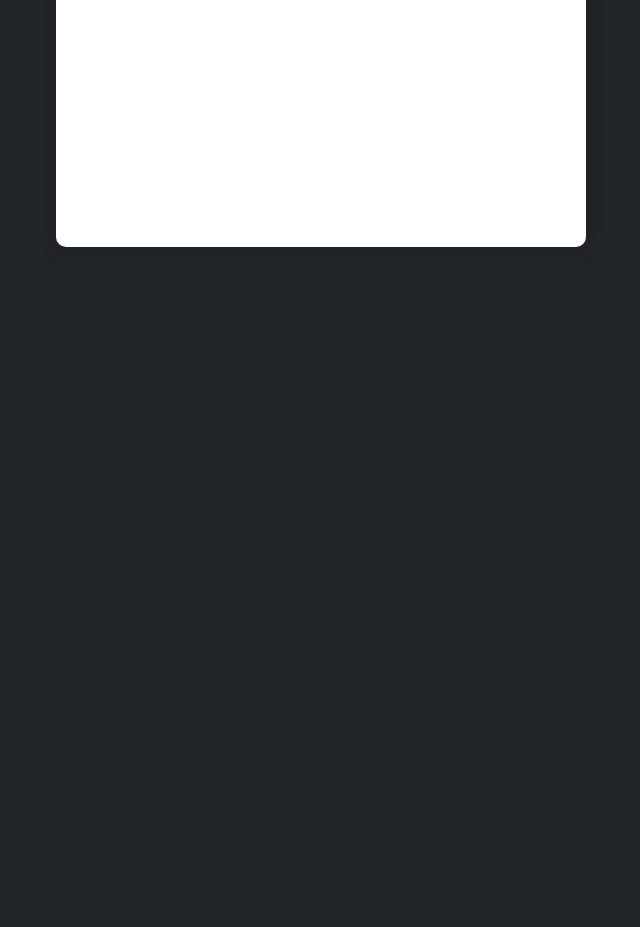
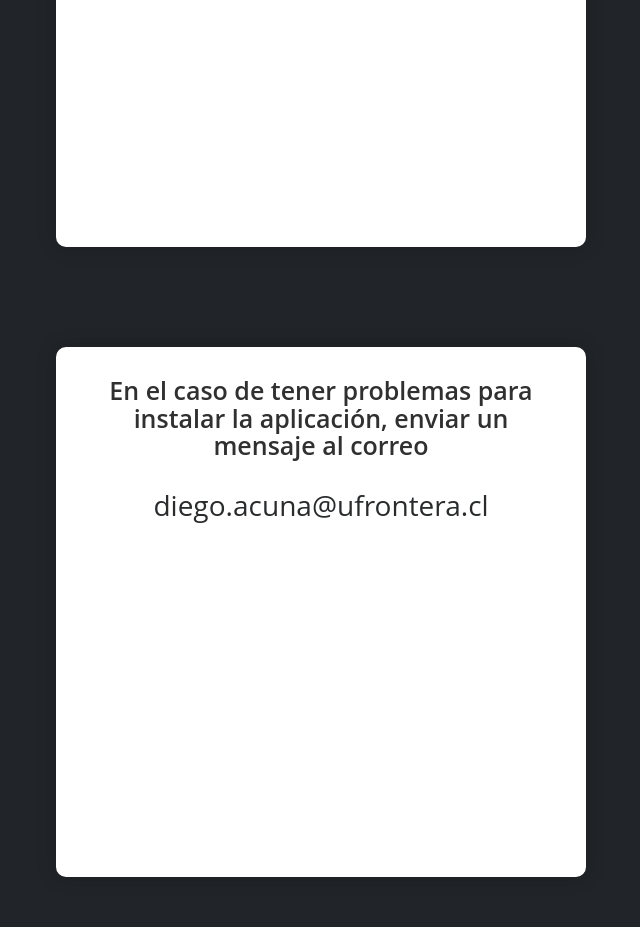
Before and after one commit to dienam/LabQuimAR, a plain HTML site: page index.html in a window 1280 px wide. Shown: the part 1402-2329 px from the top of the page, without its empty margins (319-959 px from the left). Before the commit the page ends 1699 px from the top, so only its background shows below. Drawn offline with Linux system fonts and the light colour scheme.

Commit message:
Correo agregado

```diff
--- a/index.html
+++ b/index.html
@@ -47,8 +47,7 @@
 										<i class="fas fa-download">&nbsp;Descargar</i>
 										</button>
 									</a>
-					            </div>
-					        </form>
+					            </form>
 						</section>
 				</div>
 				<div class="col-md-12">
@@ -73,10 +72,22 @@
 										Posicionar el smartphone a una distancia adecuada que permita visualizar los elementos 3D centrados en escena.
 									</li>
 								</ul>
-				            </div>
+				            </form>
+					</section>
+
+
+
+				</div>
+				<div class="col-md-12">
+					<section class="caja">
+						 <form class="form_contact">
+
+				                <h2 class="text-center">
+									En el caso de tener problemas para instalar la aplicación, enviar un mensaje al correo
+								</h2>
+								<h3 align="center">diego.acuna@ufrontera.cl</h3>
 				        </form>
 					</section>
-
 				</div>
 				<!--
 
```
